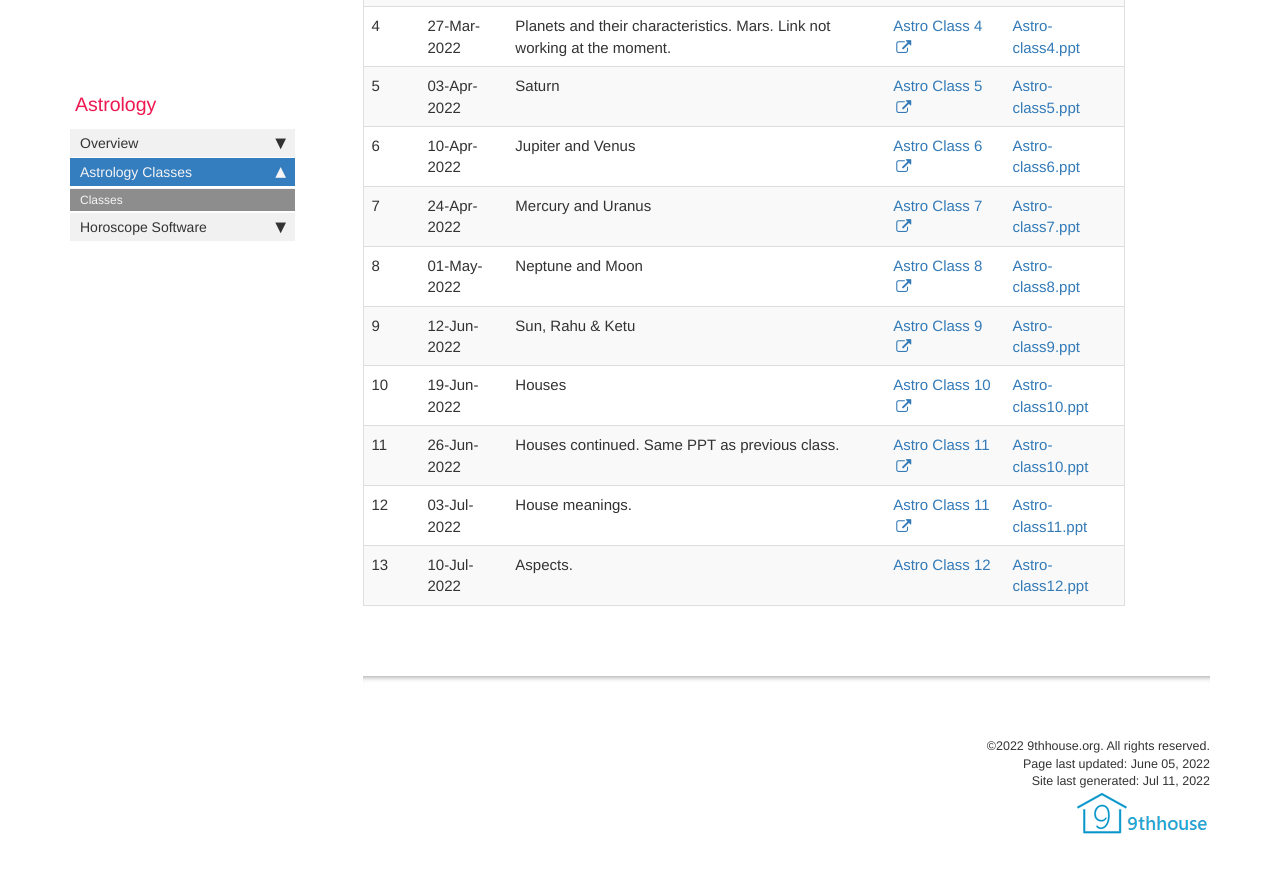
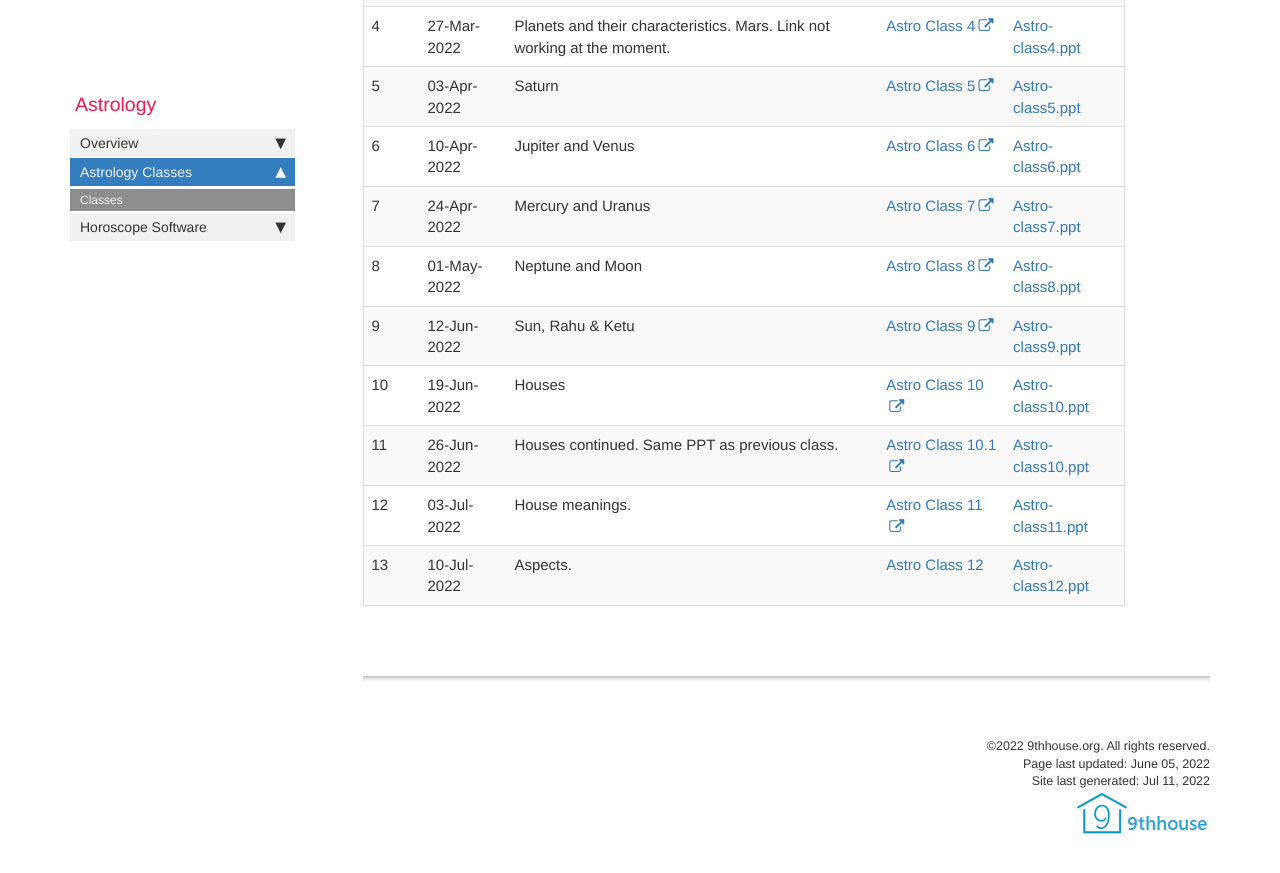
Before and after one commit to vadavalli/9th, a Jekyll site: the page built from pages/mydoc/mydoc_astrology_classes.md, in a window 1280 px wide and 900 px high, scrolled down 596 px. Shown: the top 873 px of the window. Built offline with Jekyll 4.4.1, drawn with Linux system fonts in a browser that asks for light colours; comment, search, counter and statistics services are not loaded.

Commit message:
Update mydoc_astrology_classes.md

```diff
--- a/pages/mydoc/mydoc_astrology_classes.md
+++ b/pages/mydoc/mydoc_astrology_classes.md
@@ -24,7 +24,7 @@ Youtube links for the classes and PPTs to be downloaded.
 |8| 01-May-2022 | Neptune and Moon | [Astro Class 8](https://www.youtube.com/watch?v=zWdwYEaLlps){:target="_blank"} | [Astro-class8.ppt](downloads/Astro-class8.ppt) |
 |9| 12-Jun-2022 | Sun, Rahu & Ketu| [Astro Class 9](https://youtu.be/8cislmTf6Cs){:target="_blank"} | [Astro-class9.ppt](downloads/Astro-class9.ppt) |
 |10| 19-Jun-2022 | Houses| [Astro Class 10](https://www.youtube.com/watch?v=uHrsKWTBE1U){:target="_blank"} | [Astro-class10.ppt](downloads/Astro-class10.ppt) |
-|11| 26-Jun-2022 | Houses continued. Same PPT as previous class.| [Astro Class 11](https://www.youtube.com/watch?v=HWcUG0iieyI){:target="_blank"} | [Astro-class10.ppt](downloads/Astro-class10.ppt) |
+|11| 26-Jun-2022 | Houses continued. Same PPT as previous class.| [Astro Class 10.1](https://www.youtube.com/watch?v=HWcUG0iieyI){:target="_blank"} | [Astro-class10.ppt](downloads/Astro-class10.ppt) |
 |12| 03-Jul-2022 | House meanings.| [Astro Class 11](https://www.youtube.com/watch?v=BUKq2K8YKyM){:target="_blank"} | [Astro-class11.ppt](downloads/Astro-class11.ppt) |
 |13| 10-Jul-2022 | Aspects.| [Astro Class 12](){:target="_blank"} | [Astro-class12.ppt](downloads/Astro-class12.ppt) |
 {% include links.html %}
```
